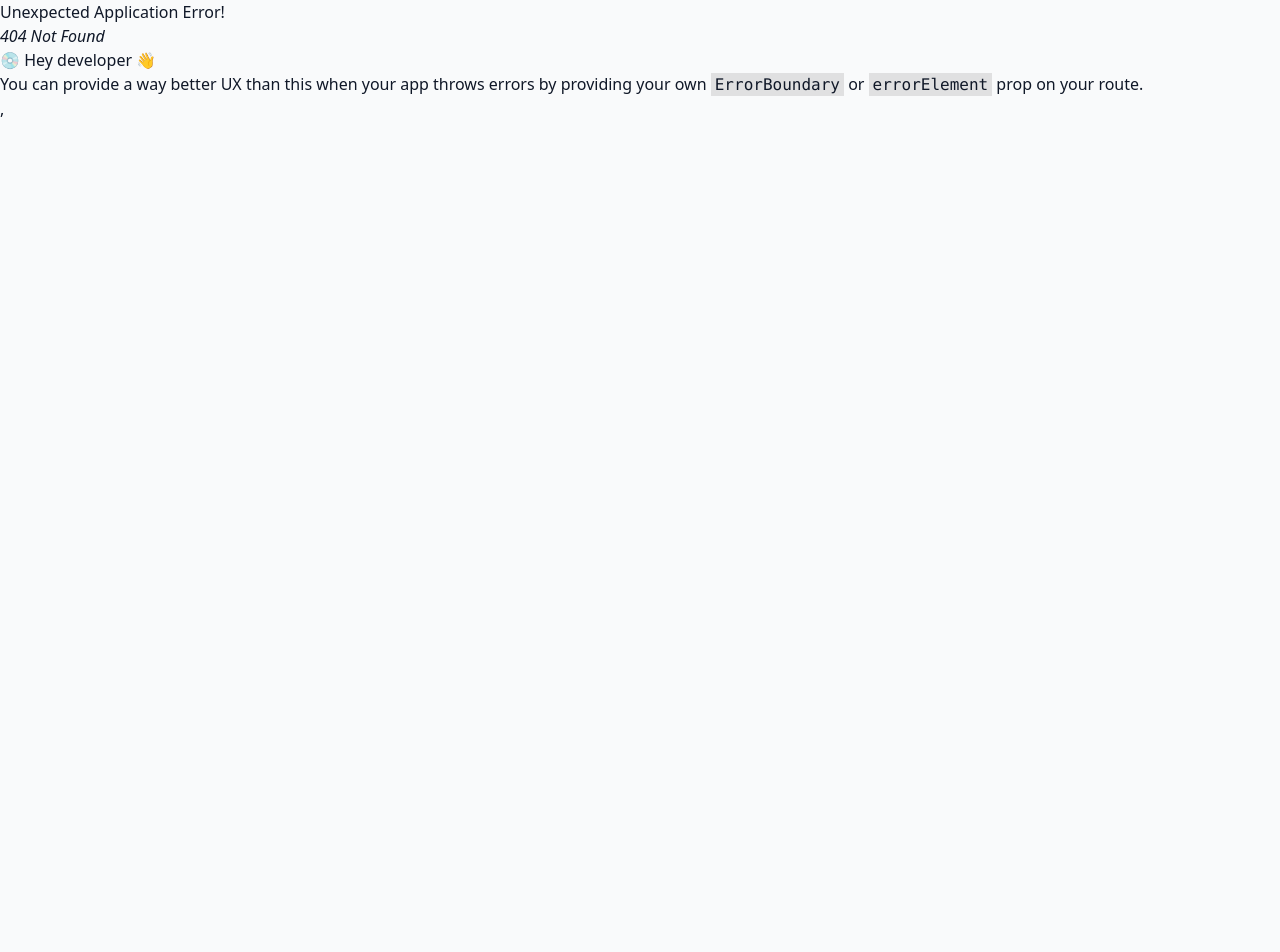
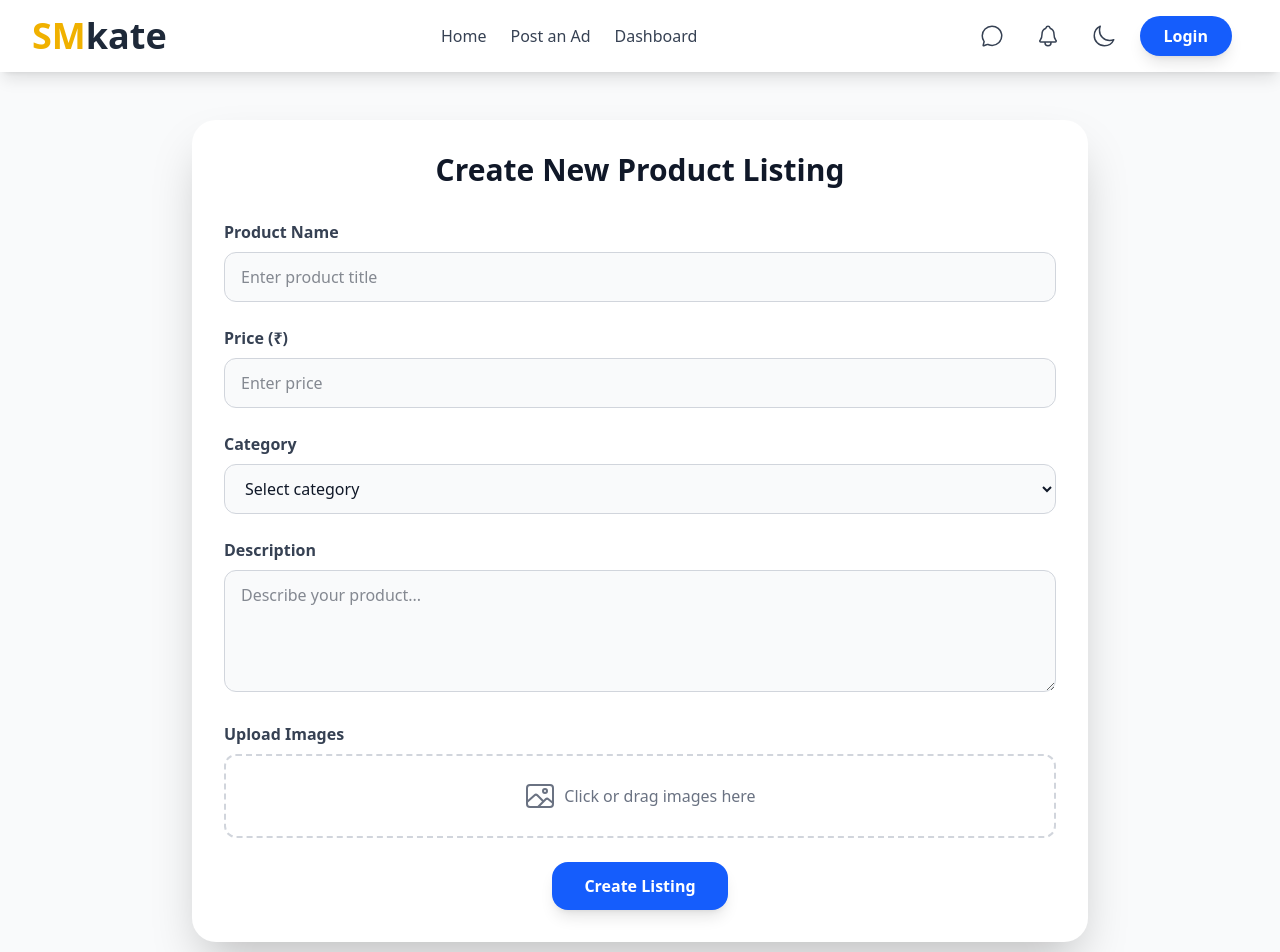
Before and after one commit to SkylerOnRadio/SIGIL, a React (Vite) app in the folder frontend/: page /ProductCreation in a window 1280 px wide. Before the commit this address had no page. Shown: the top 952 px of the page. Before the commit the page ends 800 px from the top, so only its background shows below. Built offline with nearby package versions, Linux system fonts and the light colour scheme.

Commit message:
added a Product creation page

```diff
--- a/frontend/src/App.jsx
+++ b/frontend/src/App.jsx
@@ -3,10 +3,11 @@ import {
   createRoutesFromElements,
   Route,
   RouterProvider,
-} from 'react-router-dom';
-import MainLayout from './Layouts/MainLayout';
-import ProductPage from './Pages/ProductPage';
-import Register from './Pages/RegisterPage';
+} from "react-router-dom";
+import MainLayout from "./Layouts/MainLayout";
+import ProductPage from "./Pages/ProductPage";
+import Register from "./Pages/RegisterPage";
+import ProductCreation from "./Pages/ProductCreation";
 
 const App = () => {
   const router = createBrowserRouter(
@@ -14,6 +15,7 @@ const App = () => {
       <Route path="/" element={<MainLayout />}>
         <Route path="/" element={<ProductPage />} />
         <Route path="register" element={<Register />} />
+        <Route path="/ProductCreation" element={<ProductCreation />} />
       </Route>
     )
   );
--- /dev/null
+++ b/frontend/src/Pages/ProductCreation.jsx
@@ -0,0 +1,165 @@
+import React, { useState } from "react";
+import { IoAddCircleOutline, IoImageOutline } from "react-icons/io5";
+
+const categories = [
+  "Books",
+  "Electronics",
+  "Furniture",
+  "Clothing",
+  "Services",
+  "Others",
+];
+
+const ProductCreation = () => {
+  const [product, setProduct] = useState({
+    name: "",
+    price: "",
+    category: "",
+    description: "",
+    images: [],
+  });
+  const [previewImages, setPreviewImages] = useState([]);
+
+  const handleChange = (e) => {
+    setProduct({ ...product, [e.target.name]: e.target.value });
+  };
+
+  const handleImageUpload = (e) => {
+    const files = Array.from(e.target.files);
+    setProduct({ ...product, images: files });
+
+    const previews = files.map((file) => URL.createObjectURL(file));
+    setPreviewImages(previews);
+  };
+
+  const handleSubmit = (e) => {
+    e.preventDefault();
+    console.log("Product submitted:", product);
+    alert("Product listing created successfully!");
+    // Here you will call your backend API to save the product
+  };
+
+  return (
+    <div className="max-w-4xl mx-auto my-12 p-8 bg-white dark:bg-gray-800 rounded-3xl shadow-2xl transition-all duration-500">
+      <h2 className="text-3xl font-bold text-gray-900 dark:text-gray-50 mb-8 text-center">
+        Create New Product Listing
+      </h2>
+      <form onSubmit={handleSubmit} className="space-y-6">
+        {/* Product Name */}
+        <div>
+          <label className="block text-gray-700 dark:text-gray-200 font-semibold mb-2">
+            Product Name
+          </label>
+          <input
+            type="text"
+            name="name"
+            value={product.name}
+            onChange={handleChange}
+            placeholder="Enter product title"
+            required
+            className="w-full px-4 py-3 rounded-xl border border-gray-300 dark:border-gray-600 focus:ring-2 focus:ring-blue-500 focus:outline-none transition-all duration-300 bg-gray-50 dark:bg-gray-700 text-gray-900 dark:text-gray-50"
+          />
+        </div>
+
+        {/* Product Price */}
+        <div>
+          <label className="block text-gray-700 dark:text-gray-200 font-semibold mb-2">
+            Price (₹)
+          </label>
+          <input
+            type="number"
+            name="price"
+            value={product.price}
+            onChange={handleChange}
+            placeholder="Enter price"
+            required
+            className="w-full px-4 py-3 rounded-xl border border-gray-300 dark:border-gray-600 focus:ring-2 focus:ring-blue-500 focus:outline-none transition-all duration-300 bg-gray-50 dark:bg-gray-700 text-gray-900 dark:text-gray-50"
+          />
+        </div>
+
+        {/* Product Category */}
+        <div>
+          <label className="block text-gray-700 dark:text-gray-200 font-semibold mb-2">
+            Category
+          </label>
+          <select
+            name="category"
+            value={product.category}
+            onChange={handleChange}
+            required
+            className="w-full px-4 py-3 rounded-xl border border-gray-300 dark:border-gray-600 focus:ring-2 focus:ring-blue-500 focus:outline-none transition-all duration-300 bg-gray-50 dark:bg-gray-700 text-gray-900 dark:text-gray-50"
+          >
+            <option value="">Select category</option>
+            {categories.map((cat, idx) => (
+              <option key={idx} value={cat}>
+                {cat}
+              </option>
+            ))}
+          </select>
+        </div>
+
+        {/* Product Description */}
+        <div>
+          <label className="block text-gray-700 dark:text-gray-200 font-semibold mb-2">
+            Description
+          </label>
+          <textarea
+            name="description"
+            value={product.description}
+            onChange={handleChange}
+            placeholder="Describe your product..."
+            rows="4"
+            required
+            className="w-full px-4 py-3 rounded-xl border border-gray-300 dark:border-gray-600 focus:ring-2 focus:ring-blue-500 focus:outline-none transition-all duration-300 bg-gray-50 dark:bg-gray-700 text-gray-900 dark:text-gray-50"
+          ></textarea>
+        </div>
+
+        {/* Image Upload */}
+        <div>
+          <label className="block text-gray-700 dark:text-gray-200 font-semibold mb-2">
+            Upload Images
+          </label>
+          <input
+            type="file"
+            accept="image/*"
+            multiple
+            onChange={handleImageUpload}
+            className="hidden"
+            id="productImages"
+          />
+          <label
+            htmlFor="productImages"
+            className="flex items-center justify-center px-4 py-6 border-2 border-dashed border-gray-300 dark:border-gray-600 rounded-xl cursor-pointer hover:bg-gray-100 dark:hover:bg-gray-700 transition-all duration-300 text-gray-500 dark:text-gray-400"
+          >
+            <IoImageOutline className="w-8 h-8 mr-2" />
+            Click or drag images here
+          </label>
+          {previewImages.length > 0 && (
+            <div className="mt-4 grid grid-cols-3 gap-4">
+              {previewImages.map((src, idx) => (
+                <img
+                  key={idx}
+                  src={src}
+                  alt={`preview-${idx}`}
+                  className="w-full h-32 object-cover rounded-xl shadow-md"
+                />
+              ))}
+            </div>
+          )}
+        </div>
+
+        {/* Submit Button */}
+        <div className="text-center">
+          <button
+            type="submit"
+            className="px-8 py-3 bg-blue-600 hover:bg-blue-700 text-white font-bold rounded-2xl shadow-lg transform hover:scale-105 transition-transform duration-300"
+          >
+            Create Listing
+          </button>
+        </div>
+      </form>
+    </div>
+  );
+};
+
+export default ProductCreation;
```
Lines whose indentation alone changed are shown as unchanged.
